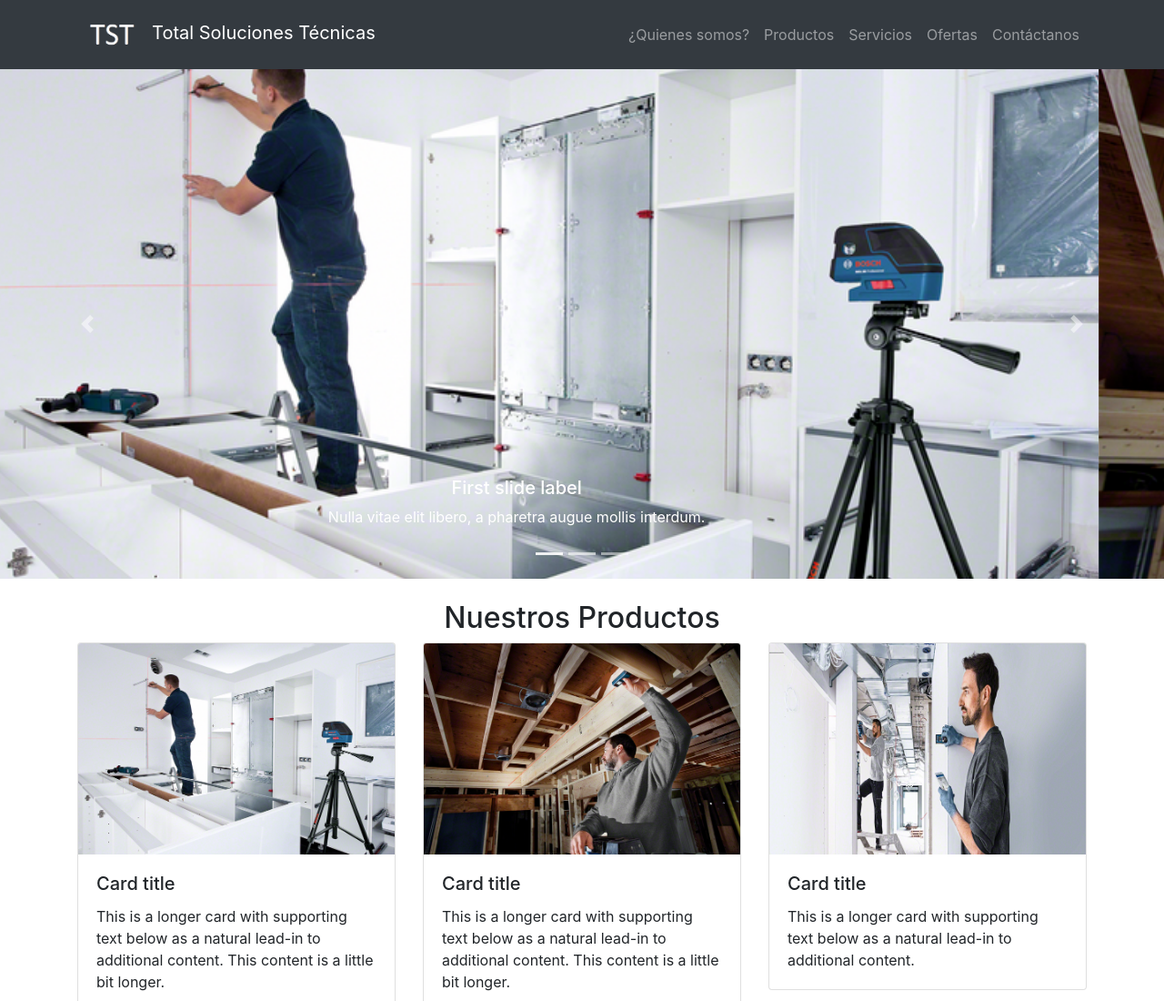
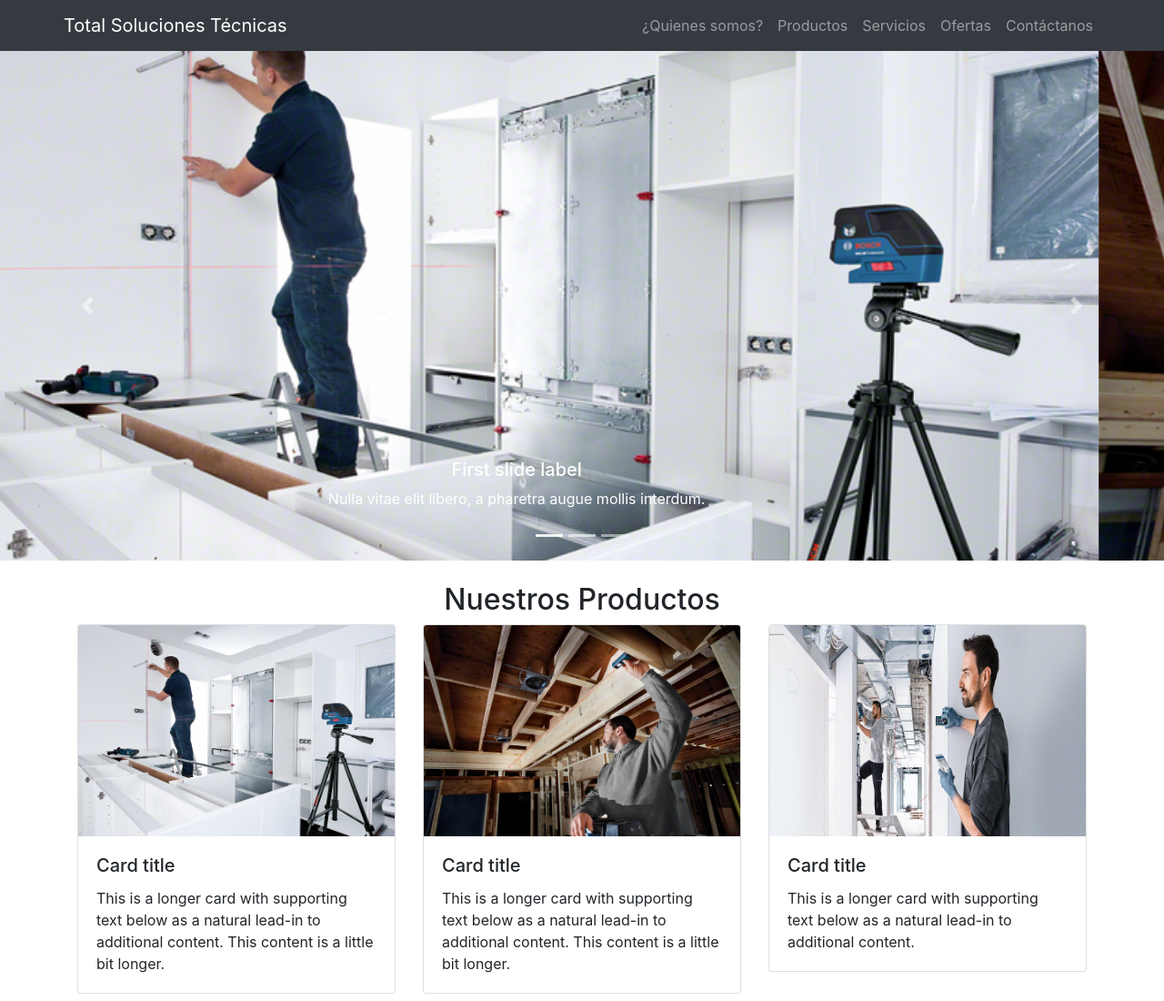
Before and after one commit to JhinsonRodriguez/tst, a plain HTML site: page index.html in a window 1280 px wide. Shown: the top 1100 px of the page at 91% size. Drawn offline with nearby package versions, Linux system fonts and the light colour scheme.

Commit message:
Quitando el logo para mejorar la vista del header

```diff
--- a/index.html
+++ b/index.html
@@ -20,9 +20,9 @@
     <!-- Heder -->
     <header>
       <nav id="header" class="navbar navbar-expand-lg navbar-dark bg-dark">
-        <div class="container">
+        <div class="container pl-0 pr-0">
           <a class="navbar-brand" href="#">
-            <img src="./assets/images/logo-model.png" alt="tst-logo">
+            <img class="d-none" src="./assets/images/logo-model.png" alt="tst-logo">
             <span>Total Soluciones Técnicas</span>
           </a>
           <button class="navbar-toggler" type="button" data-toggle="collapse"  data-target="#navbarSupportedContent" aria-controls="navbarSupportedContent" aria-expanded="false" aria-label="Toggle navigation">
```
